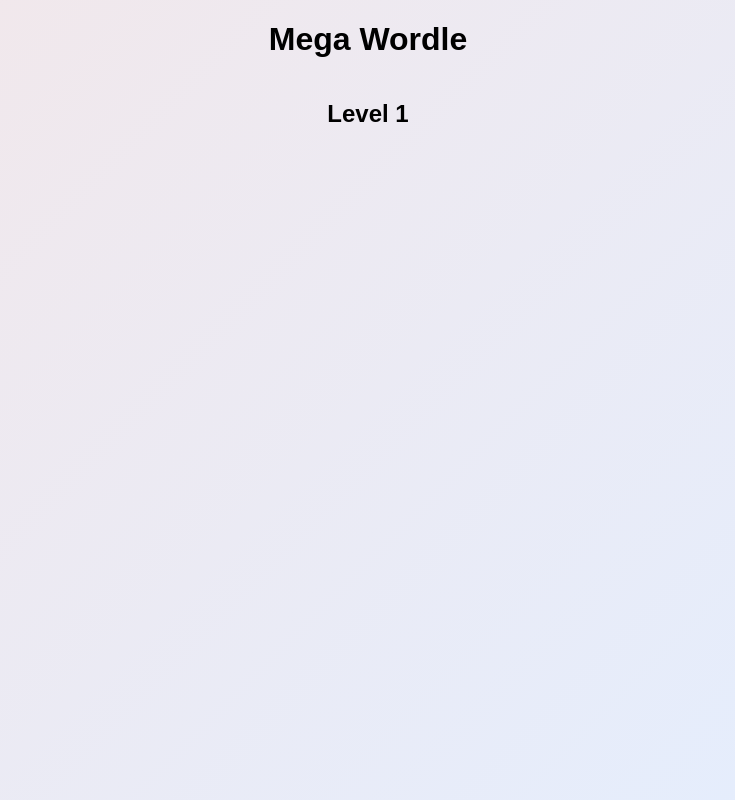
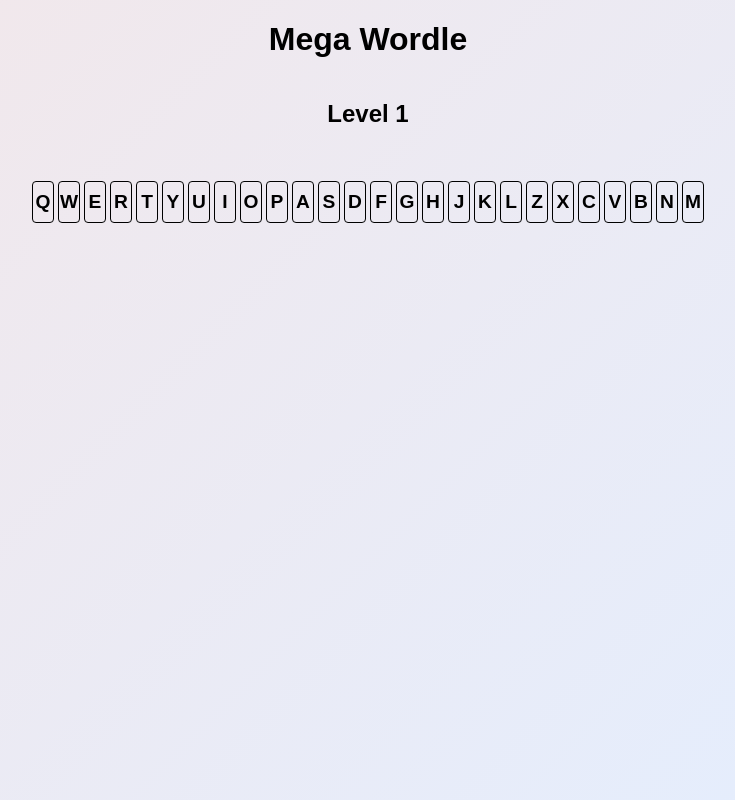
Before and after one commit to jfocha/mega-wordle, a React (Create React App) app: page / in a window 1280 px wide. Shown: the whole page, without its empty margins (272-1007 px from the left). Built offline with nearby package versions, Linux system fonts and the light colour scheme.

Commit message:
build: keyboard

```diff
--- a/src/App.js
+++ b/src/App.js
@@ -1,6 +1,7 @@
 import React, { useState, useEffect } from "react";
 import "./App.css";
 import Row from "./Row.jsx";
+import Keys from "./Keys.jsx";
 import { generateNewWords, isWordInList } from './words.js';
 
 const App = () => {
@@ -8,6 +9,7 @@ const App = () => {
   const [currentLevelIndex, setCurrentLevelIndex] = useState(0);
   const [guesses, setGuesses] = useState([]);
   const [currentGuess, setCurrentGuess] = useState("");
+  const [isInvalidGuess, setIsInvalidGuess] = useState(false);
   const [isGameOver, setIsGameOver] = useState(false);
   const [streak, setStreak] = useState(0);
 
@@ -27,8 +29,8 @@ const App = () => {
     if (event.keyCode === 13) {
       if (currentGuess.length !== targetWord.length) return;
       if (isWordInList(currentGuess)) {
-      const updatedGuesses = [...guesses, currentGuess];
-      setGuesses(updatedGuesses);
+        const updatedGuesses = [...guesses, currentGuess];
+        setGuesses(updatedGuesses);
       if (currentGuess === targetWord) {
         setIsGameOver(true);
         if (level === 5) {
@@ -41,7 +43,8 @@ const App = () => {
       }
       setCurrentGuess("");
     } else {
-      alert("Word not in word bank")
+      setIsInvalidGuess(true);
+      setTimeout(() => setIsInvalidGuess(false), 1000);
     }
     }
   };
@@ -80,7 +83,7 @@ console.log(pickedWords)
       </div>
       {!isGameOver && (
         <div className="wrapper">
-          <Row guess={currentGuess} targetWord="" />
+          <Row guess={currentGuess} targetWord="" className={isInvalidGuess ? 'invalid' : ''} />
           <input
             type="text"
             value={currentGuess}
@@ -118,6 +121,9 @@ console.log(pickedWords)
           )}
         </>
       )}
+      <div className="keyboard">
+        <Keys guesses={guesses} targetWord={targetWord} />
+      </div>
     </div>
   );
 };
--- a/src/Keyboard.jsx
+++ /dev/null
@@ -1 +0,0 @@
-// make a keyboard that shows the letters already used.
--- /dev/null
+++ b/src/Keys.css
@@ -0,0 +1,13 @@
+.keys {
+    width: 20px;
+    height: 40px;
+    border: 1px solid black;
+    border-radius: 4px;
+    display: inline-flex;
+    justify-content: center;
+    align-items: center;
+    margin: 2px;
+    color: black;
+    font-weight: bold;
+    font-size: 1.2em;
+  }
--- /dev/null
+++ b/src/Keys.jsx
@@ -0,0 +1,41 @@
+// make a keyboard that shows the letters already used.
+import React, { useState } from "react";
+import "./Keys.css";
+
+const Keys = ({ guesses, targetWord }) => {
+    const keys = ['Q', 'W', 'E', 'R', 'T', 'Y', 'U', 'I', 'O', 'P', 'A', 'S', 'D', 'F', 'G', 'H', 'J', 'K', 'L', 'Z', 'X', 'C', 'V', 'B', 'N', 'M'];
+
+    const getLetterStatus = (letter) => {
+        if (guesses.some(guess => guess.includes(letter))) {
+            // Check if the letter is in the correct position in any guess
+            if (guesses.some((guess, guessIndex) =>
+                guess.split("").some((guessLetter, letterIndex) =>
+                    guessLetter === letter && guessLetter === targetWord[letterIndex]
+                )
+            )) {
+                return "correct";
+            } else if (targetWord.includes(letter)) {
+                return "present";
+            } else {
+                return "absent";
+            }
+        }
+        return "untried";
+    };
+
+    return (
+        <div className="key-row">
+            {keys.map((letter, index) => (
+                <span
+                key={index}
+                className={`keys ${getLetterStatus(letter)}`}
+                >
+                    {letter}
+                </span>
+            ))}
+        </div>
+      );
+
+};
+
+export default Keys;
--- a/src/Row.css
+++ b/src/Row.css
@@ -19,14 +19,26 @@
     background-color: turquoise;
   }
 
-  .letter.correct {
+  .correct {
     background-color: green;
   }
 
-  .letter.present {
+  .present {
     background-color: gold;
   }
 
-  .letter.absent {
-    background-color: lightgray;
+  .absent {
+    background-color: darkgray;
   }
+
+  .invalid {
+    background-color: #ff6b6b;
+    animation: shake 0.82s cubic-bezier(.36,.07,.19,.97) both;
+  }
+
+  @keyframes shake {
+    10%, 90% { transform: translate3d(-1px, 0, 0); }
+    20%, 80% { transform: translate3d(2px, 0, 0); }
+    30%, 50%, 70% { transform: translate3d(-4px, 0, 0); }
+    40%, 60% { transform: translate3d(4px, 0, 0); }
+  }
--- a/src/Row.jsx
+++ b/src/Row.jsx
@@ -1,7 +1,7 @@
 import React from "react";
 import "./Row.css";
 
-const Row = ({ guess, targetWord }) => {
+const Row = ({ guess, targetWord, className = '' }) => {
   const getLetterStatus = (letter, index) => {
     if (targetWord === "") return "try"
     if (letter === targetWord[index]) {
@@ -14,7 +14,7 @@ const Row = ({ guess, targetWord }) => {
   };
 
   return (
-    <div className="word-row">
+    <div className={`word-row ${className}`}>
       {guess.split("").map((letter, index) => (
         <span
           key={index}
```
